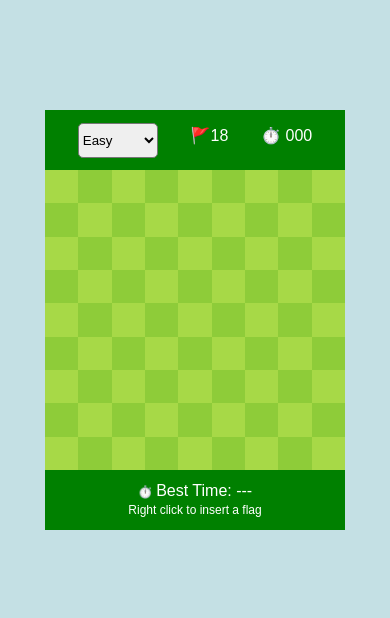
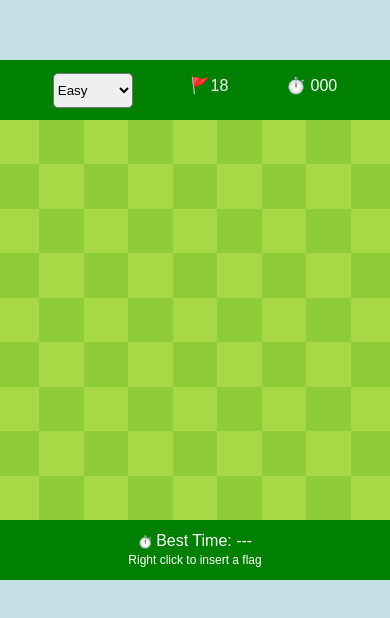
Before and after one commit to tangyvo/minesweeper-react, a React (Create React App) app: page / in a window 390 px wide. Shown: the part 102-720 px from the top of the page. Built offline with nearby package versions, Linux system fonts and the light colour scheme.

Commit message:
deploy to github

```diff
--- a/src/App.js
+++ b/src/App.js
@@ -159,8 +159,6 @@ const App = () => {
 
   // runs when player clicks on a cell
   const singleClick = (y, x) => {
-    if (isMobile) return;
-
     // on first turn set playing to true (to start timer)
     if (!isPlaying) {
       setIsPlaying(true);
--- a/src/Components/Cell.jsx
+++ b/src/Components/Cell.jsx
@@ -1,4 +1,6 @@
 import React from "react";
+
+import { isBrowser } from 'react-device-detect';
 
 import { StyleCell } from "./Styles/StyleCell";
 
@@ -22,25 +24,22 @@ const Cell = ({
     <StyleCell
       level={level}
       isClicked={isClicked}
-      onContextMenu={(e) => rightClick(e, y, x)}
       onTouchStart={touchStart}
       onTouchEnd={() => touchEnd(y, x)}
+      // onContextMenu={(e) => isBrowser ? rightClick(e, y, x) : ''}
       index={index}
       onClick={() => singleClick(y, x)}
       neighbourBombs={neighbourBombs}
     >
-      {console.log('cell load')}
+      {console.log("cell load")}
       <div>
-        {
-          isBomb && gameOver
+        {isBomb && gameOver
           ? "💣"
           : isFlagged
           ? "🚩"
           : neighbourBombs !== 0 && isClicked
           ? neighbourBombs
-          : ''
-        }
-
+          : ""}
       </div>
     </StyleCell>
   );
--- a/src/Components/Level.jsx
+++ b/src/Components/Level.jsx
@@ -5,8 +5,8 @@ const Level = ({ level, levelChange }) => {
     <>
       <select onChange={levelChange} value={level}>
         <option value="9">Easy</option>
-        <option value="15">Medium</option>
-        <option value="21">Hard</option>
+        <option value="11">Medium</option>
+        <option value="13">Hard</option>
       </select>
     </>
   );
--- a/src/Components/Styles/StyleBody.js
+++ b/src/Components/Styles/StyleBody.js
@@ -4,6 +4,6 @@ export const StyleBody = styled.div`
   width: 500px;
 
   @media (max-width: 700px) {
-    width: 300px;
+    width: 400px;
   }
 `;
--- a/src/Components/Styles/StyleGame.js
+++ b/src/Components/Styles/StyleGame.js
@@ -8,6 +8,6 @@ export const StyleGame = styled.div`
     align-self: center;
 
     @media (max-width: 700px) {
-        height: 300px;
+        height: 400px;
     }
 `;
```
